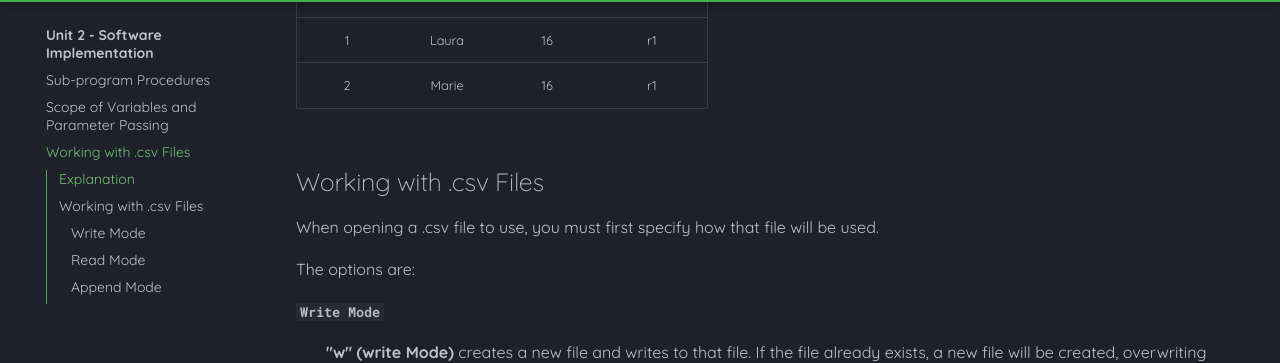
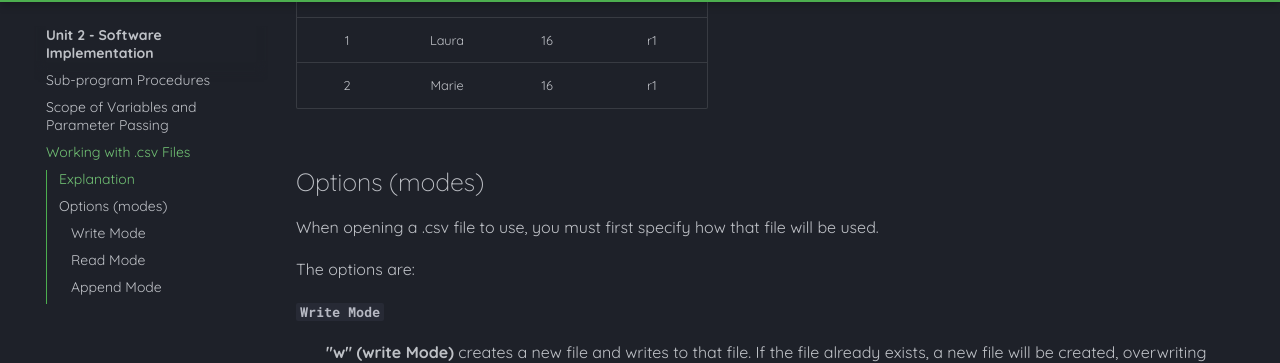
Before and after one commit to Mr-Wood-CS/Higher-Computing-Science-MD-Files, an MkDocs documentation site: the page built from docs/SI/06-Working-with-Files-(csv).md, in a window 1280 px wide and 900 px high, scrolled down 942 px. Shown: the part 94-457 px from the top of the window. Built offline with MkDocs 1.6.1 and Material for MkDocs 9.7.7, drawn with Linux system fonts in a browser that asks for light colours.

Commit message:
Update 06-Working-with-Files-(csv).md

```diff
--- a/docs/SI/06-Working-with-Files-(csv).md
+++ b/docs/SI/06-Working-with-Files-(csv).md
@@ -36,7 +36,7 @@ It may be easier to think of the data as being separated into columns and rows t
 | 1   | Laura | 16  | r1         |
 | 2   | Marie | 16  | r1         |
 
-##  Working with .csv Files
+##  Options (modes)
 
 When opening a .csv file to use, you must first specify how that file will be used.
 
```
